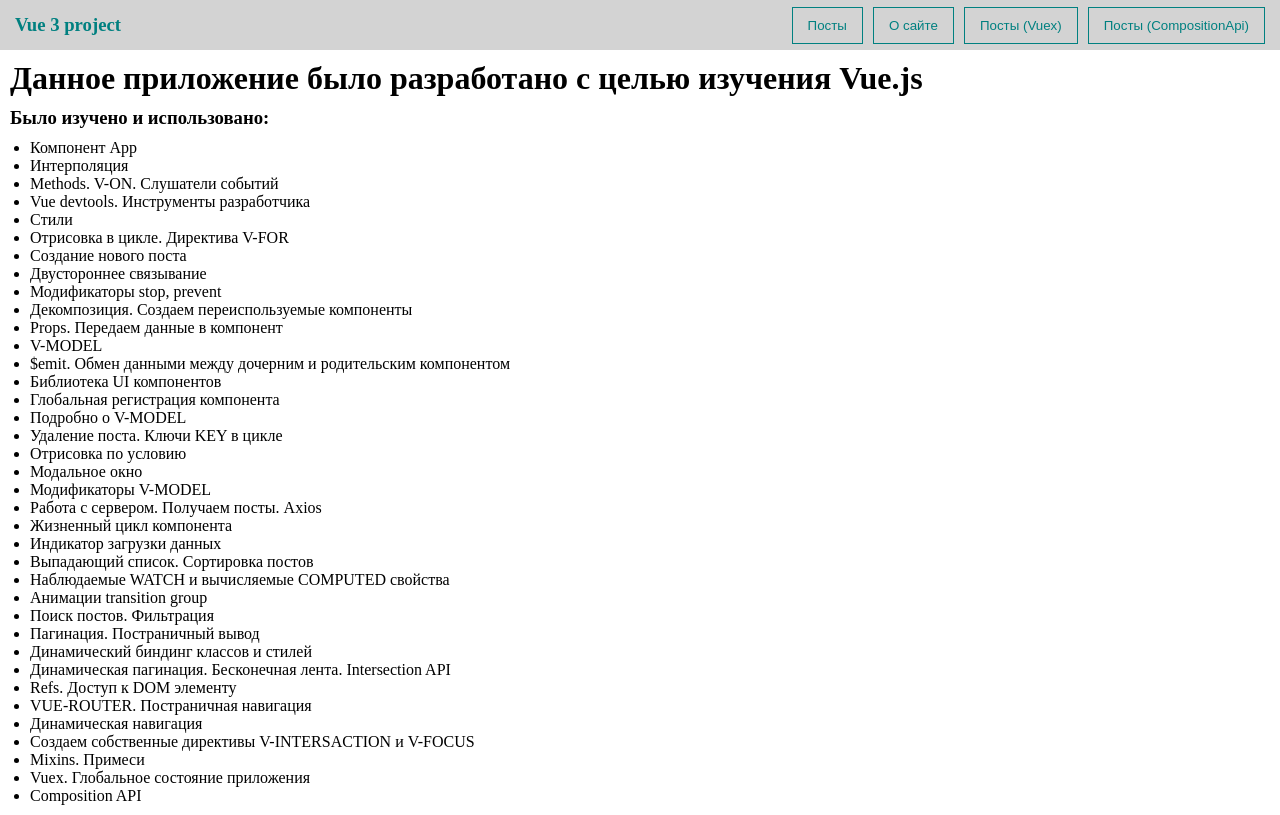
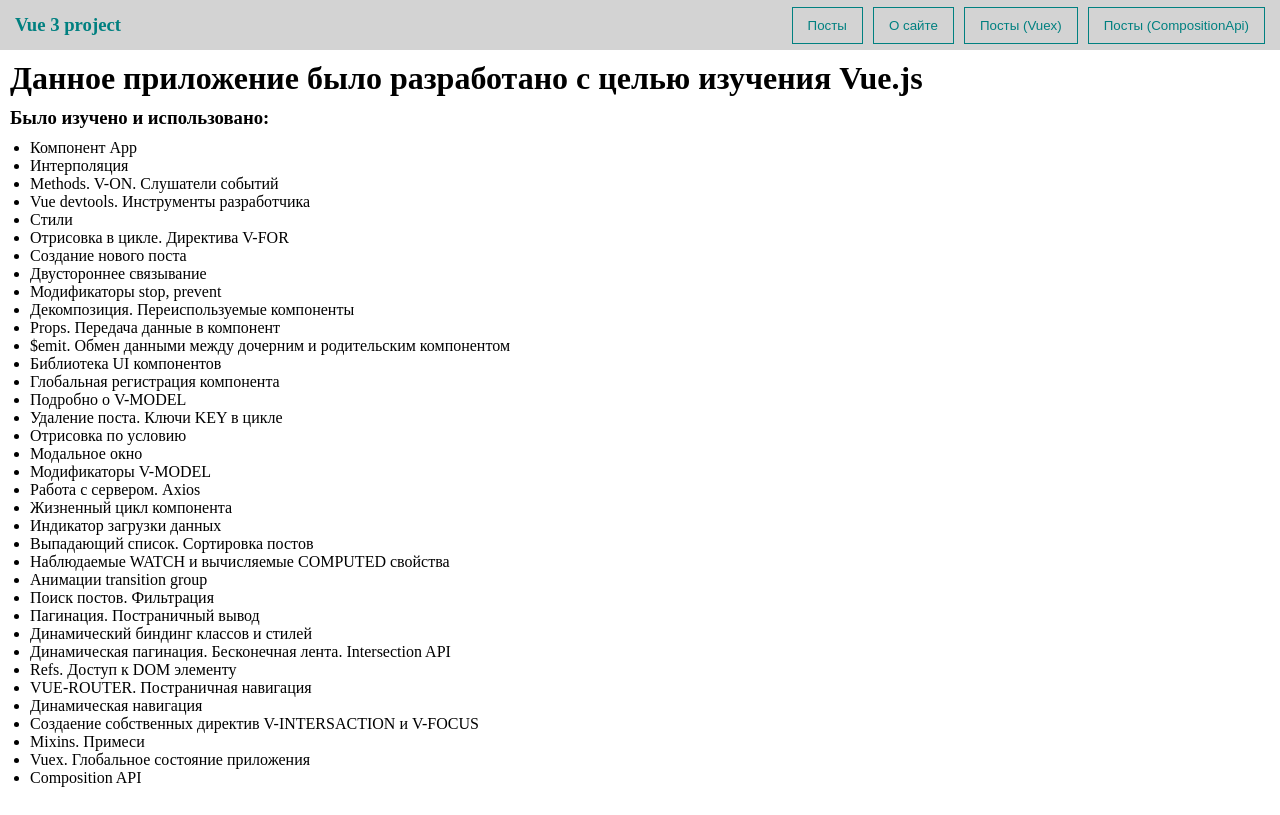
Before and after one commit to Annssva/vue-posts-manager, a Vue app: page /about in a window 1280 px wide. Built offline with nearby package versions, Linux system fonts and the light colour scheme.

Commit message:
added about

```diff
--- a/src/pages/AboutPage.vue
+++ b/src/pages/AboutPage.vue
@@ -12,9 +12,8 @@
       <li> Создание нового поста </li>
       <li> Двустороннее связывание </li>
       <li> Модификаторы stop, prevent </li>
-      <li> Декомпозиция. Создаем переиспользуемые компоненты </li>
-      <li> Props. Передаем данные в компонент </li>
-      <li> V-MODEL </li>
+      <li> Декомпозиция. Переиспользуемые компоненты </li>
+      <li> Props. Передача данные в компонент </li>
       <li> $emit. Обмен данными между дочерним и родительским компонентом </li>
       <li> Библиотека UI компонентов </li>
       <li> Глобальная регистрация компонента </li>
@@ -23,7 +22,7 @@
       <li> Отрисовка по условию </li>
       <li> Модальное окно </li>
       <li> Модификаторы V-MODEL </li>
-      <li> Работа с сервером. Получаем посты. Axios </li>
+      <li> Работа с сервером. Axios </li>
       <li> Жизненный цикл компонента </li>
       <li> Индикатор загрузки данных </li>
       <li> Выпадающий список. Сортировка постов </li>
@@ -36,7 +35,7 @@
       <li> Refs. Доступ к DOM элементу </li>
       <li> VUE-ROUTER. Постраничная навигация </li>
       <li> Динамическая навигация </li>
-      <li> Создаем собственные директивы V-INTERSACTION и V-FOCUS </li>
+      <li> Создаение собственных директив V-INTERSACTION и V-FOCUS </li>
       <li> Mixins. Примеси </li>
       <li> Vuex. Глобальное состояние приложения </li>
       <li> Composition API</li>
```
